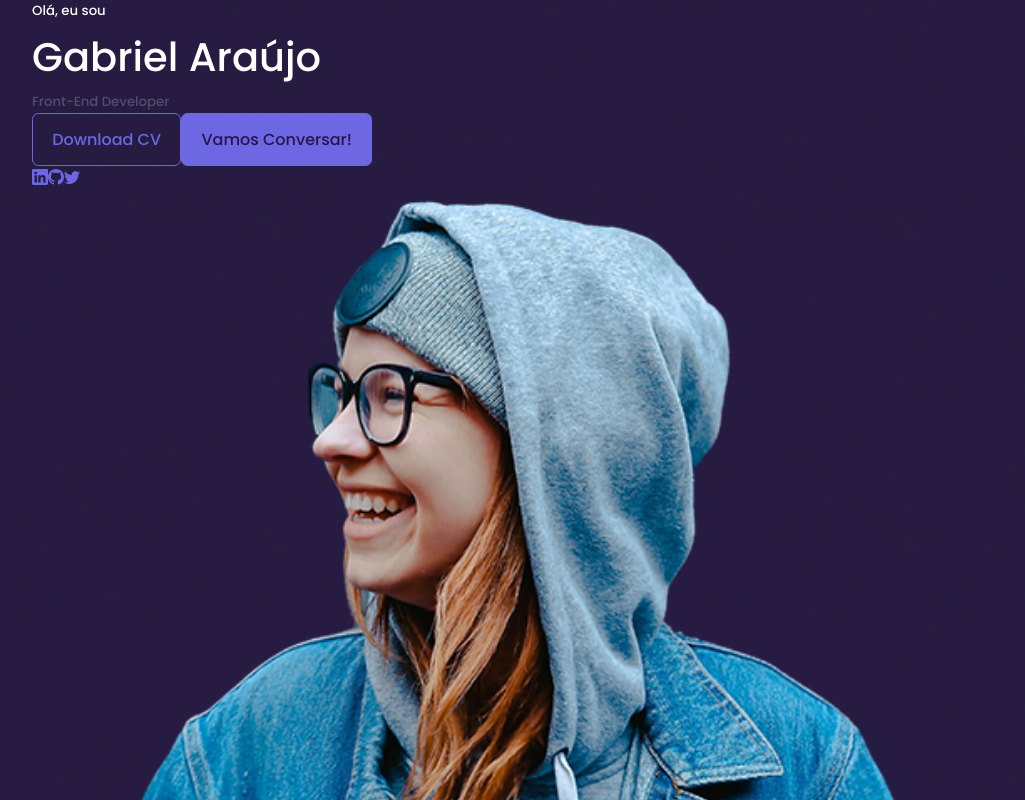
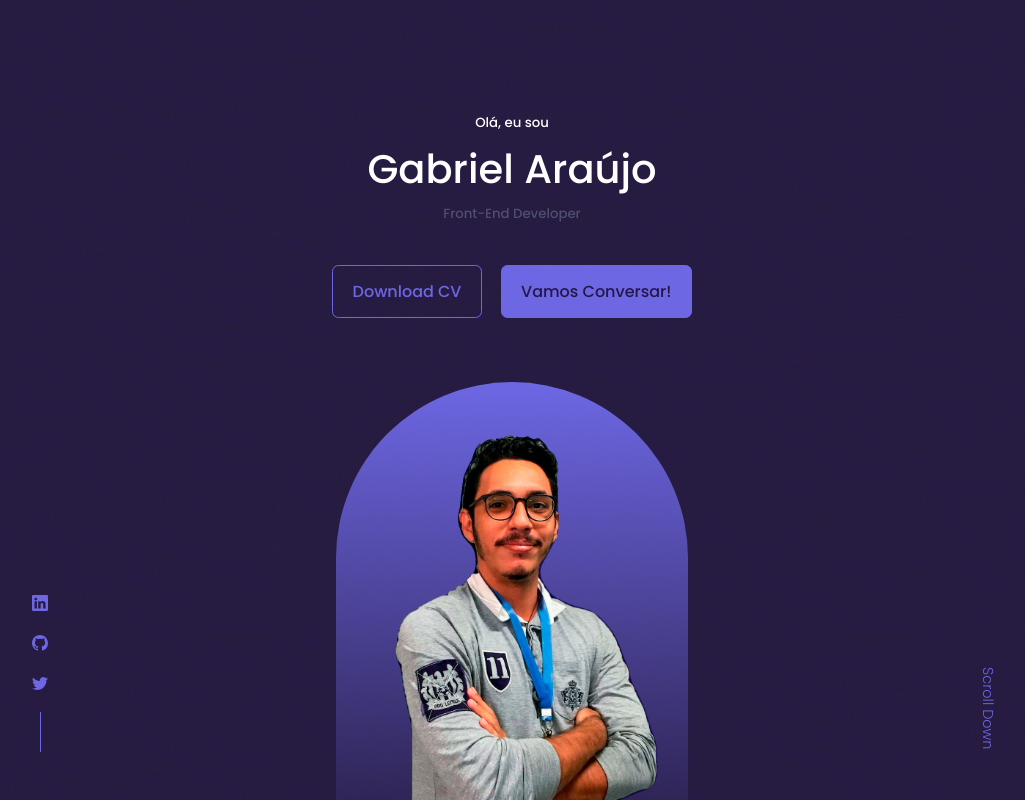
Before and after one commit to gabrieln96/main, a React (Create React App) app: page / in a window 1280 px wide. Shown: the top 800 px of the page, without its empty margins (128-1153 px from the left). Built offline with nearby package versions, Linux system fonts and the light colour scheme.

Commit message:
header/header/css

```diff
--- a/src/components/header/Header.jsx
+++ b/src/components/header/Header.jsx
@@ -2,7 +2,7 @@
 
 import './header.css'
 import CTA from './CTA'
-import ME from '../../assets/me.png'
+import ME from '../../assets/me2.png'
 import HeaderSocials from './HeaderSocials'
 
 const Header = () => {
--- a/src/components/header/header.css
+++ b/src/components/header/header.css
@@ -0,0 +1,83 @@
+header {
+    height: 100vh;
+    padding-top: 7rem;
+    overflow: hidden;
+}
+
+.header__container {
+    text-align: center;
+    height: 100%;
+    position: relative;
+}
+
+/* ===================== CTA ======================== */
+.cta {
+    margin-top: 2.5rem;
+    display: flex;
+    gap: 1.2rem;
+    justify-content: center;
+}
+
+/* =================== Socials ================ */
+
+.header__socials {
+    display: flex;
+    flex-direction: column;
+    align-items: center;
+    gap: 0.8rem;
+    position: absolute;
+    left: 0;
+    bottom: 3rem;
+}
+
+.header__socials::after {
+    content: '';
+    width: 1px;
+    height: 2.5rem;
+    background: var(--color-primary);
+}
+
+/* =================== IMAGE ================ */
+
+.me{
+    background: linear-gradient(var(--color-primary), transparent);
+    width: 22rem;
+    height: 30rem;
+    position: absolute;
+    left: calc(50% - 11rem);
+    margin-top: 4rem;
+    border-radius: 18rem 18rem 0 0 ;
+    overflow: hidden;
+    padding: .5em 0 0 0;
+}
+
+/* =================== IMAGE ================ */
+.scroll__down {
+    position: absolute;
+    right: -2.3rem;
+    bottom: 5rem;
+    transform: rotate(90deg);
+    font-weight: 300;
+    font-size: 0.9rem;
+}
+
+/* ======================= Media queries ====================*/
+
+@media screen and (max-width: 1024px){
+    header{
+        height: 68vh;
+    }
+
+}
+
+/* ======================= Media queries ====================*/
+
+@media screen and (max-width: 600px){
+    header {
+        height: 100vh;
+    }
+
+    .header__socials, .scroll__down{
+        display: none;
+    }
+}
```
Also changed, not shown: src/assets/me2.png (added).
